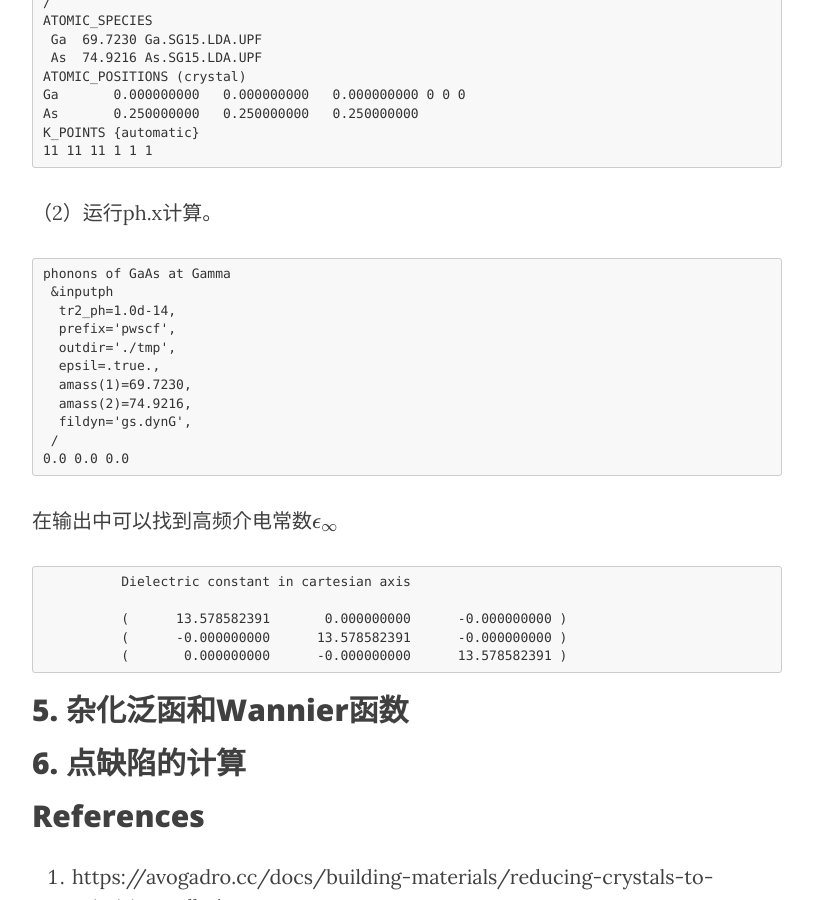
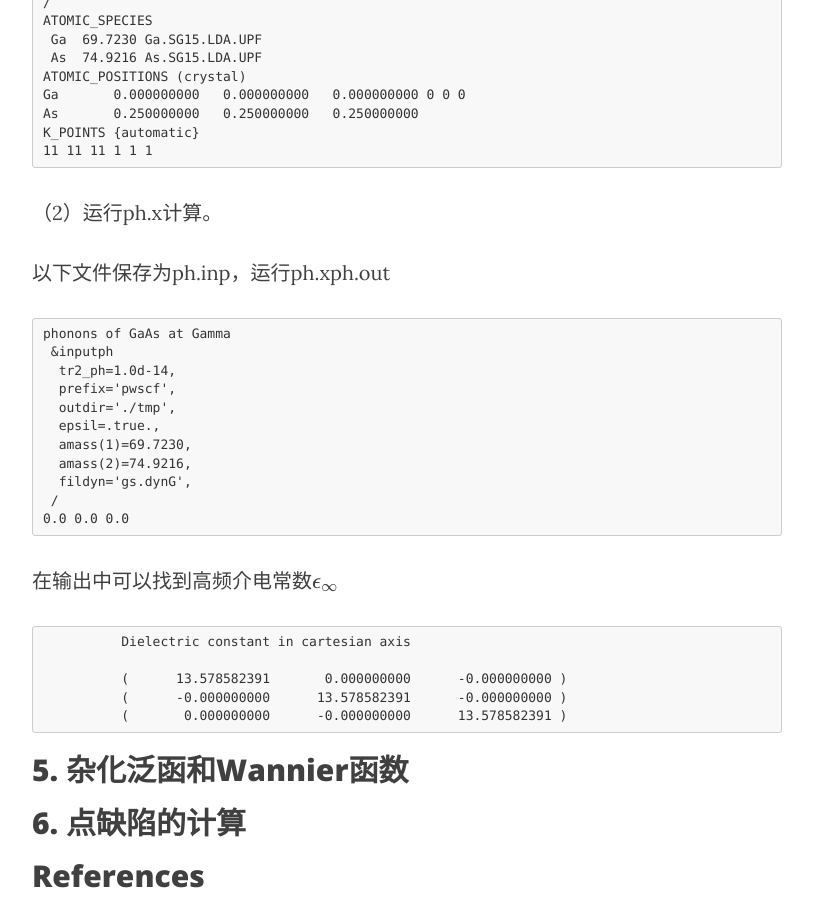
Before and after one commit to yyyu200/DFTbook, a Jekyll site: the page built from _posts/2019-04-01-HandsOn.md, in a window 1280 px wide and 900 px high, scrolled down 22897 px. Shown: the whole window, without its empty margins (233-1046 px from the left). Built offline with Jekyll 4.4.1, drawn with Linux system fonts in a browser that asks for light colours; nearby versions of some CDN libraries; formulas are drawn with MathJax 3; comment, search, counter and statistics services are not loaded.

Commit message:
modify at20190604-15:20:50-aliyun

````diff
--- a/_posts/2019-04-01-HandsOn.md
+++ b/_posts/2019-04-01-HandsOn.md
@@ -804,6 +804,9 @@ K_POINTS {automatic}
 ```
 
 （2）运行ph.x计算。
+
+以下文件保存为ph.inp，运行ph.x<ph.inp>ph.out
+
 ```
 phonons of GaAs at Gamma
  &inputph
@@ -817,6 +820,7 @@ phonons of GaAs at Gamma
  /
 0.0 0.0 0.0
 ```
+
 在输出中可以找到高频介电常数$\epsilon_{\infty}$
 ```
           Dielectric constant in cartesian axis
````
